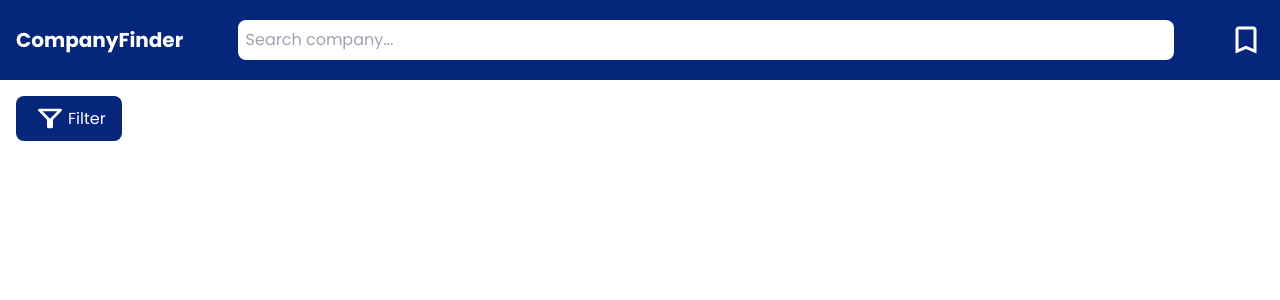
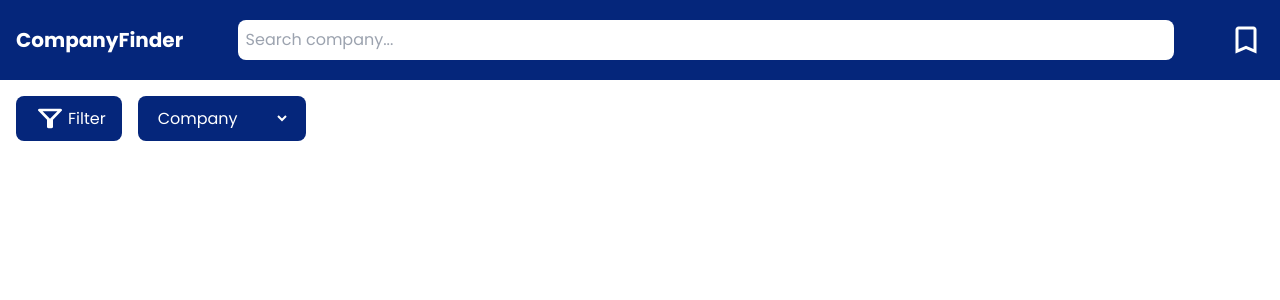
Before and after one commit to KenKindermann/CompanyFinder, a React (Vite) app: page / in a window 1280 px wide. Shown: the top 300 px of the page. Built offline with nearby package versions, Linux system fonts and the light colour scheme.

Commit message:
Add filter & options button, no function yet

```diff
--- a/src/components/controls/ControlPanel.jsx
+++ b/src/components/controls/ControlPanel.jsx
@@ -1,10 +1,13 @@
-import { Button } from "../controls/Buttons.jsx";
+import { Button, OptionsButton } from "../controls/Buttons.jsx";
 import filterIcon from "/public/icons/filter.svg";
+import sortIcon from "/icons/sort.svg";
+import { apiFieldTitles } from "../../utils/apiFieldTitles.js";
 
 const ControlPanel = () => {
   return (
-    <section className="custom-section">
+    <section className="custom-section flex gap-4">
       <Button title={"Filter"} icon={filterIcon} />
+      <OptionsButton title={"Sort"} icon={sortIcon} options={apiFieldTitles} />
     </section>
   );
 };
```
